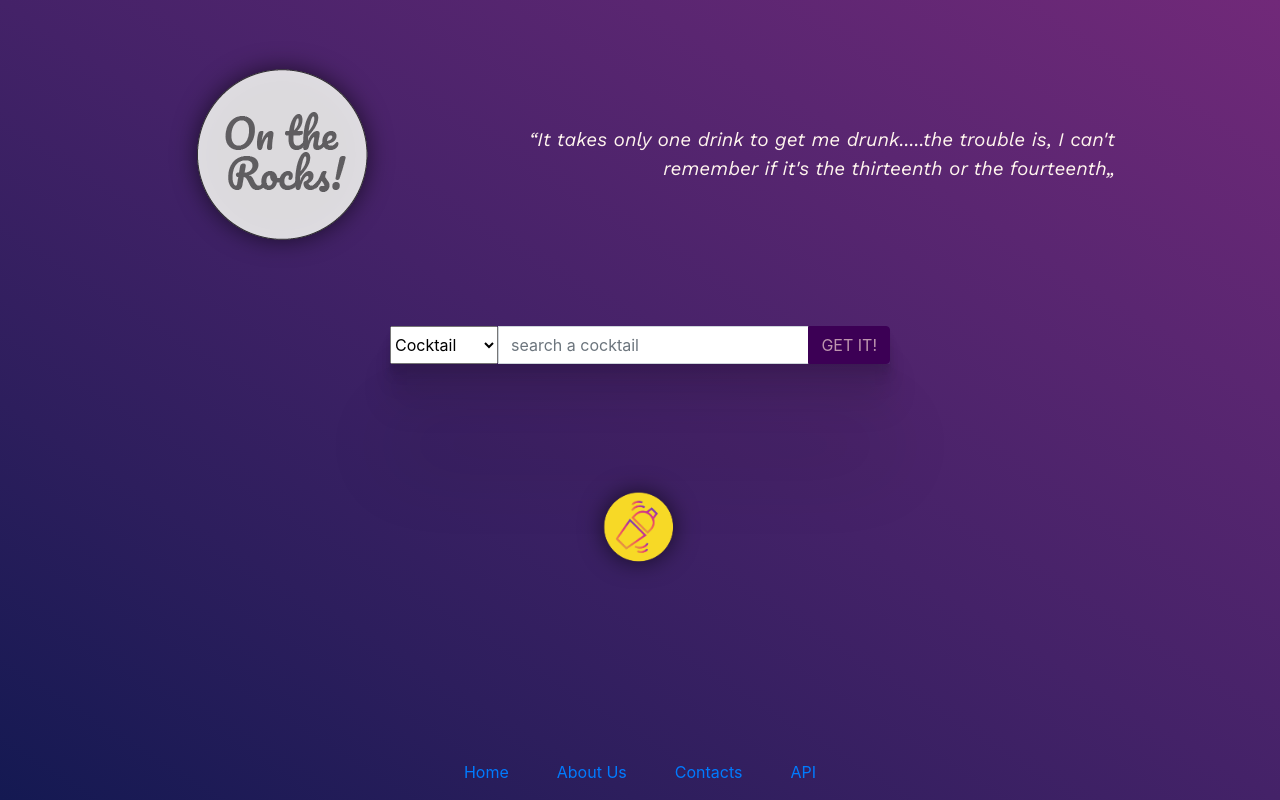
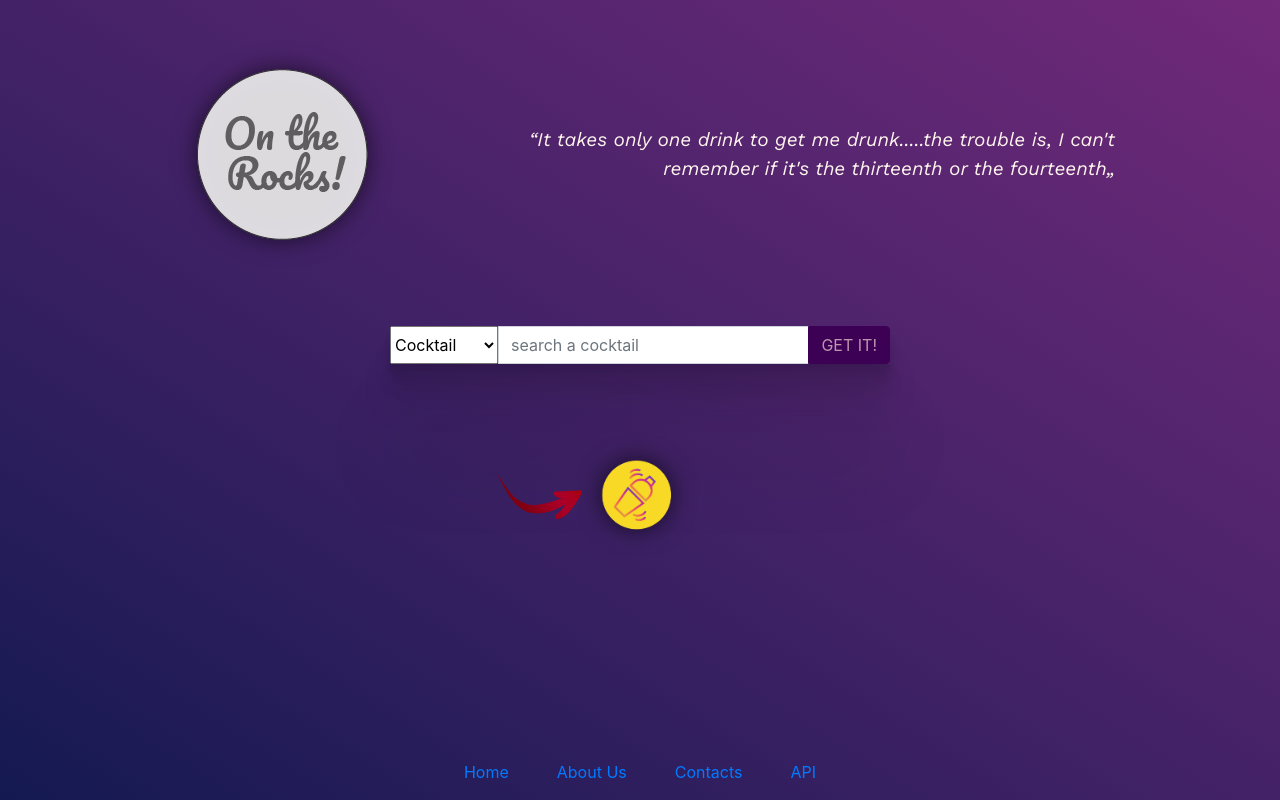
Before and after one commit to MatteoPegoraro/OnTheRocks, a website: page public/homepage.html in a window 1280 px wide. Drawn offline with nearby package versions, Linux system fonts and the light colour scheme.

```diff
--- a/public/homepage.html
+++ b/public/homepage.html
@@ -76,6 +76,26 @@
         width: 100%;
         min-height: 100vh;
       }
+
+
+      /* .pulse {
+        filter: drop-shadow(0 0 0 rgba(204,169,44, 0.8));
+  animation: pulse 2s infinite;
+      }
+
+
+      @-webkit-keyframes pulse {
+  0% {
+    -webkit-filter-shadow: 0 0 0 0 rgba(204,169,44, 0.4);
+  }
+  70% {
+      -webkit-filter-shadow: 0 0 0 10px rgba(204,169,44, 0);
+  }
+  100% {
+      -webkit-filter-shadow: 0 0 0 0 rgba(204,169,44, 0);
+  }
+} */
+
     </style>
 <link
 href="https://fonts.googleapis.com/css2?family=Work+Sans:ital,wght@1,200;1,300;1,400;1,500&display=swap"
@@ -190,21 +210,22 @@
       <div
         id="random-button"
         class="d-flex justify-content-center"
-        style="padding: 7rem;"
+        style="padding: 5rem;"
       >
-        <img
+        <img id="arrow"
           src="./assets/Cocktail_arrow.png"
           alt=""
-          style="max-width: 110px; margin-left: -70px;"
+          style="max-width: 110px; margin-left: -95px;"
           class="d-none"
         />
         <a href="/cocktails">
-          <button class="btn btn-disabled shake">
+          <button class="btn btn-disabled shake pulse">
             <img
               src="./assets/Cocktail_layout.png"
               alt=""
-              style=" filter: drop-shadow(0 0 0.75rem  rgb(0, 0, 0, 0.65));
-              width: 100px;"
+              style="filter: drop-shadow(0 0 0.75rem  rgb(0, 0, 0, 0.65));
+              width: 100px; margin-left: -20px;"
+
             />
           </button>
         </a>
@@ -234,6 +255,14 @@
 
         getRandomQuotes(quotes);
       });
+
+      function showArrow(){
+        const arrow = document.getElementById("arrow")
+        arrow.className -= "d-none"
+      }
+      setTimeout(showArrow, 5000)
+
+
     </script>
 
     <!-- script per routing del form scritto da me, migliorato attraverso la funzione action di form -->
```
